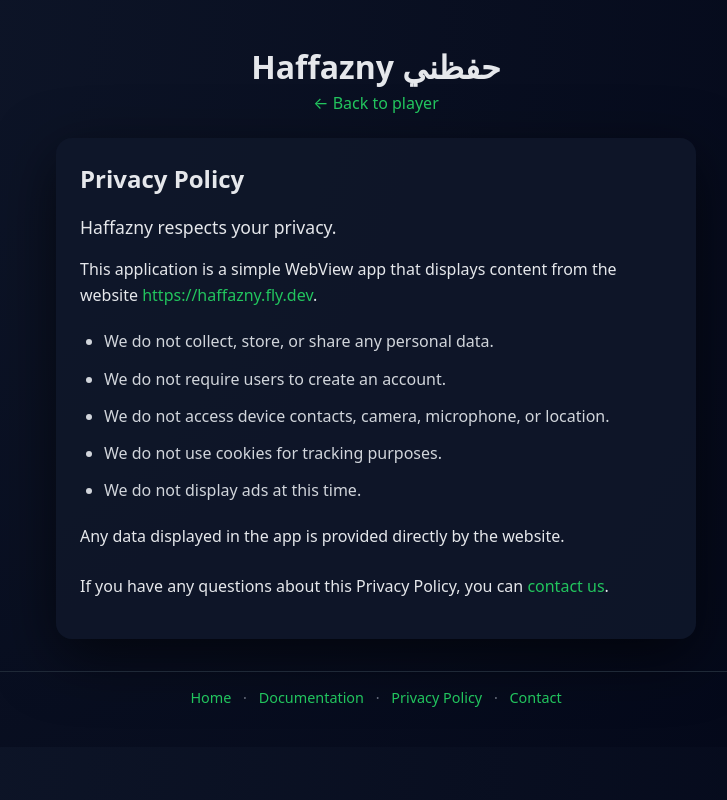
After one commit to maged-mostafa/haffazny, a FastAPI app: template templates/privacy.html in a window 1280 px wide. The commit adds this page. Shown: the whole page, without its empty margins (264-991 px from the left). Run offline with FastAPI, Linux system fonts and the light colour scheme; the template is opened without the code that fills it, so the values that code supplies are empty.

Commit message:
privacy policy added

```diff
--- a/src/app.py
+++ b/src/app.py
@@ -92,6 +92,11 @@ def _send_contact_email(name: str, email: str, subject: str, message: str) -> No
         server.starttls()
         server.login(smtp_user, smtp_password)
         server.sendmail(smtp_user, to_email, msg.as_string())
+
+
+@app.get("/privacy", response_class=HTMLResponse)
+async def privacy_page(request: Request):
+    return templates.TemplateResponse("privacy.html", {"request": request})
 
 
 @app.get("/contact", response_class=HTMLResponse)
--- a/static/css/style.css
+++ b/static/css/style.css
@@ -674,3 +674,58 @@ audio {
 .contact-status.error {
   color: #f87171;
 }
+
+/* Privacy Policy page */
+.privacy-page {
+  background: rgba(15, 23, 42, 0.9);
+  border-radius: 16px;
+  padding: 24px;
+  margin-bottom: 24px;
+  max-width: 640px;
+  margin-left: auto;
+  margin-right: auto;
+  box-shadow: 0 18px 60px rgba(0, 0, 0, 0.6);
+}
+
+.privacy-page h2 {
+  margin-top: 0;
+  margin-bottom: 12px;
+  font-size: 1.5rem;
+}
+
+.privacy-intro {
+  font-size: 1.1rem;
+  color: #d1d5db;
+  margin-bottom: 20px;
+}
+
+.privacy-page p {
+  margin-bottom: 16px;
+  line-height: 1.6;
+  color: #e5e7eb;
+}
+
+.privacy-list {
+  margin: 20px 0;
+  padding-left: 1.5em;
+  line-height: 1.7;
+}
+
+.privacy-list li {
+  margin-bottom: 10px;
+  color: #d1d5db;
+}
+
+.privacy-link {
+  color: #22c55e;
+  text-decoration: none;
+}
+
+.privacy-link:hover {
+  text-decoration: underline;
+}
+
+.privacy-contact {
+  margin-top: 24px;
+  color: #9ca3af;
+}
--- a/static/js/app.js
+++ b/static/js/app.js
@@ -88,6 +88,7 @@ const translations = {
     repeat_playlist_label: "Repeat playlist (0 = ∞)",
     combobox_placeholder: "Search or select...",
     link_documentation: "Documentation",
+    link_privacy: "Privacy Policy",
     link_contact: "Contact",
   },
   ar: {
@@ -122,6 +123,7 @@ const translations = {
     repeat_playlist_label: "تكرار قائمة التشغيل (0 = ∞)",
     combobox_placeholder: "بحث أو اختر...",
     link_documentation: "التوثيق",
+    link_privacy: "سياسة الخصوصية",
     link_contact: "اتصل بنا",
   },
 };
--- a/templates/contact.html
+++ b/templates/contact.html
@@ -45,6 +45,8 @@
         <span class="footer-sep">·</span>
         <a href="/documentation">Documentation</a>
         <span class="footer-sep">·</span>
+        <a href="/privacy">Privacy Policy</a>
+        <span class="footer-sep">·</span>
         <a href="/contact">Contact</a>
     </footer>
 </div>
--- a/templates/documentation.html
+++ b/templates/documentation.html
@@ -24,6 +24,8 @@
         <span class="footer-sep">·</span>
         <a href="/documentation">Documentation</a>
         <span class="footer-sep">·</span>
+        <a href="/privacy">Privacy Policy</a>
+        <span class="footer-sep">·</span>
         <a href="/contact">Contact</a>
     </footer>
 </div>
--- a/templates/index.html
+++ b/templates/index.html
@@ -158,6 +158,8 @@
     <footer class="app-footer">
         <a href="/documentation" data-i18n="link_documentation">Documentation</a>
         <span class="footer-sep">·</span>
+        <a href="/privacy" data-i18n="link_privacy">Privacy Policy</a>
+        <span class="footer-sep">·</span>
         <a href="/contact" data-i18n="link_contact">Contact</a>
     </footer>
 </div>
--- /dev/null
+++ b/templates/privacy.html
@@ -0,0 +1,46 @@
+<!DOCTYPE html>
+<html lang="en" dir="ltr">
+<head>
+    <meta charset="UTF-8" />
+    <title>Privacy Policy - Haffazny حفظني</title>
+    <meta name="viewport" content="width=device-width, initial-scale=1" />
+    <link rel="stylesheet" href="/static/css/style.css" />
+</head>
+<body>
+<div class="app">
+    <header class="app-header">
+        <h1>Haffazny حفظني</h1>
+        <p><a href="/" class="link-back">← Back to player</a></p>
+    </header>
+
+    <main class="privacy-page">
+        <h2>Privacy Policy</h2>
+        <p class="privacy-intro">Haffazny respects your privacy.</p>
+
+        <p>This application is a simple WebView app that displays content from the website <a href="https://haffazny.fly.dev" target="_blank" rel="noopener noreferrer" class="privacy-link">https://haffazny.fly.dev</a>.</p>
+
+        <ul class="privacy-list">
+            <li>We do not collect, store, or share any personal data.</li>
+            <li>We do not require users to create an account.</li>
+            <li>We do not access device contacts, camera, microphone, or location.</li>
+            <li>We do not use cookies for tracking purposes.</li>
+            <li>We do not display ads at this time.</li>
+        </ul>
+
+        <p>Any data displayed in the app is provided directly by the website.</p>
+
+        <p class="privacy-contact">If you have any questions about this Privacy Policy, you can <a href="/contact" class="privacy-link">contact us</a>.</p>
+    </main>
+
+    <footer class="app-footer">
+        <a href="/">Home</a>
+        <span class="footer-sep">·</span>
+        <a href="/documentation">Documentation</a>
+        <span class="footer-sep">·</span>
+        <a href="/privacy">Privacy Policy</a>
+        <span class="footer-sep">·</span>
+        <a href="/contact">Contact</a>
+    </footer>
+</div>
+</body>
+</html>
```
